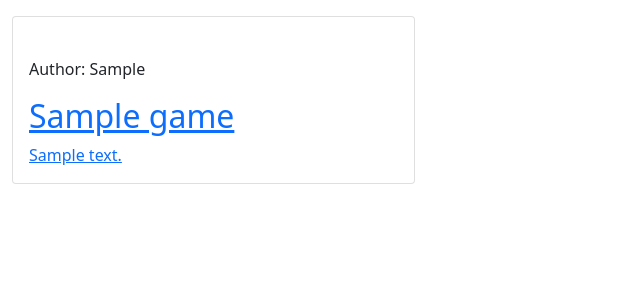
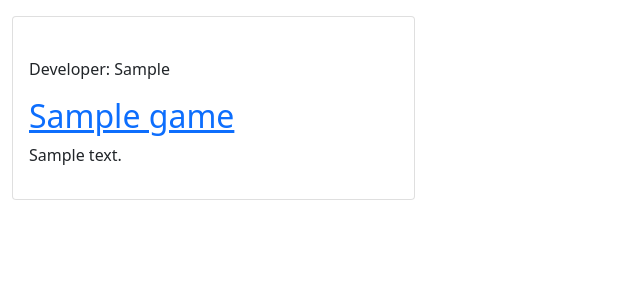
Before and after one commit to JordanCH05/VideoGameReviews, a Django app: page / in a window 1280 px wide. Shown: the part 56-356 px from the top of the page, without its empty margins (0-640 px from the left). Run offline with Django 3.2, Linux system fonts and the light colour scheme; tables that the repository leaves empty hold one stand-in row (values such as "Sample post"); some web fonts are replaced.

Commit message:
Fix Game Content HTML

```diff
--- a/templates/index.html
+++ b/templates/index.html
@@ -16,13 +16,13 @@
 
                                 <img class="card-img-top" src=" {{ game.image.url }}">
                                 <div class="image-flash">
-                                    <p class="author">Author: {{ game.developer }}</p>
+                                    <p class="author">Developer: {{ game.developer }}</p>
                                 </div>
                             </div>
                             <a href="#" class="post-link">
                                 <h2 class="card-title">{{ game.title }}</h2>
-                                <p class="card-text">{{ game.description }}</p>
                             </a>
+                            <p>{{ game.description | safe }}</p>
                         </div>
                     </div>
                 </div>
```
